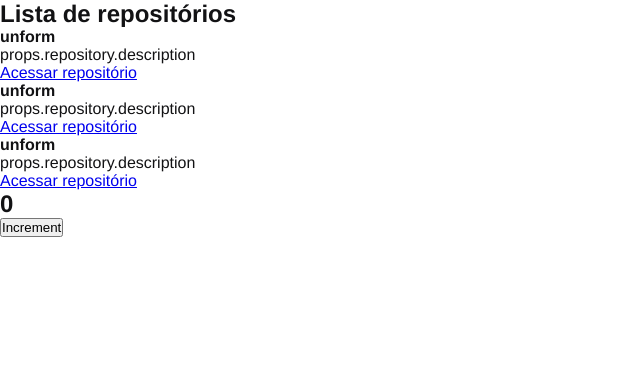
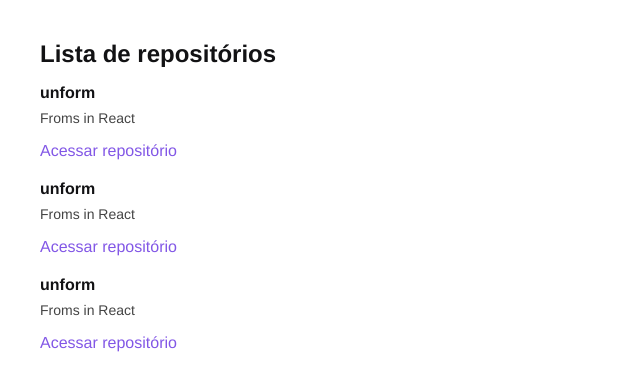
Before and after one commit to Diego4g/Ignite, a React app: page / in a window 1280 px wide. Shown: the top 390 px of the page, without its empty margins (0-640 px from the left). Built offline with nearby package versions, Linux system fonts and the light colour scheme.

Commit message:
added styles

```diff
--- a/package.json
+++ b/package.json
@@ -16,11 +16,13 @@
     "@babel/core": "^7.17.0",
     "@babel/preset-env": "^7.16.11",
     "@babel/preset-react": "^7.16.7",
+    "@pmmmwh/react-refresh-webpack-plugin": "^0.5.4",
     "babel-loader": "^8.2.3",
     "cross-env": "^7.0.3",
     "css-loader": "^6.6.0",
     "html-webpack-plugin": "^5.5.0",
     "node-sass": "^7.0.1",
+    "react-refresh": "^0.11.0",
     "sass-loader": "^12.4.0",
     "style-loader": "^3.3.1",
     "webpack": "^5.68.0",
--- a/src/App.jsx
+++ b/src/App.jsx
@@ -1,13 +1,8 @@
-import { Counter } from './components/Counter'
 import { RepositoryList } from './components/RepositoryList'
 import './styles/global.scss'
 
 export function App(){
-    return(
-        <>
-            <RepositoryList />
-            <Counter/>
-        </>
-
-    )
+  return(
+    <RepositoryList />
+  )
 }
--- a/src/components/Counter.jsx
+++ /dev/null
@@ -1,18 +0,0 @@
-import { useState } from 'react'
-
-export function Counter(){
-    const [counter, setCounter] = useState(0);
-
-    function increment(){
-        setCounter(counter+1);
-    }
-
-    return(
-        <div>
-            <h2>{counter}</h2>
-            <button type="button" onClick={increment}>
-                Increment
-            </button>
-        </div>
-    )
-}
--- a/src/components/RepositoryItem.jsx
+++ b/src/components/RepositoryItem.jsx
@@ -1,15 +1,12 @@
-
-
-
 export function RepositoryItem(props){
   return(
     <li>
       <strong>{props.repository.name ?? 'Default'}</strong>
-                <p>props.repository.description</p>
-
+        <p>{props.repository.description}</p>
          <a href={props.repository.link}>
             Acessar repositório
           </a>
    </li>
+
   )
 }
--- a/src/components/RepositoryList.jsx
+++ b/src/components/RepositoryList.jsx
@@ -1,5 +1,6 @@
 import { RepositoryItem } from "./RepositoryItem";
 
+import '../styles/repositories.scss'
 const repository = {
   name: 'unform',
   description: 'Froms in React',
@@ -10,12 +11,10 @@
   return (
     <section className="repository-list">
       <h1>Lista de repositórios</h1>
-
         <ul>
           <RepositoryItem repository={repository}/>
           <RepositoryItem repository={repository}/>
           <RepositoryItem repository={repository}/>
-
         </ul>
     </section>
   )
--- /dev/null
+++ b/src/styles/repositories.scss
@@ -0,0 +1,32 @@
+section.repository-list {
+  margin: 40px;
+
+  h1 {
+      margin-bottom: 16px;
+  }
+
+  ul {
+    list-style: none; // tira os pontinhos da lista
+  }
+
+  // hackzim, & = proprio elemento (so funciona no scss)
+  // & + li: pegue o elemento depois do & e adicione a margin-top: 20px;
+  li {
+    & + li {
+      margin-top: 20px;
+    }
+
+    p {
+      font-size: 14px;
+      color: #444;
+      margin-top: 8px;
+    }
+
+    a {
+      display: inline-block; // permite colocar margens, aumentar altura e tals
+      margin-top: 16px;
+      text-decoration: none; // tira a barra de link
+      color: #8257e6
+    }
+  }
+}
--- a/webpack.config.js
+++ b/webpack.config.js
@@ -1,5 +1,6 @@
 const path = require('path')
 const HtmlWebpackPlugin = require('html-webpack-plugin')
+const ReactRefreshWebpackPlugin = require('@pmmmwh/react-refresh-webpack-plugin')
 
 const isDevelopment = process.env.NODE_ENV !== 'production';
 
@@ -20,16 +21,24 @@
         },
     },
     plugins: [
+        isDevelopment && new ReactRefreshWebpackPlugin(),
         new HtmlWebpackPlugin({
             template: path.resolve(__dirname,'public','index.html')
         })
-    ],
+    ].filter(Boolean),
     module: {
         rules: [
             {
                 test: /\.jsx$/,
                 exclude: /node_modules/,
-                use: 'babel-loader',
+                use: {
+                    loader: 'babel-loader',
+                    options: {
+                        plugins: [
+                            isDevelopment && require.resolve('react-refresh/babel')
+                        ].filter(Boolean)
+                    }
+                },
             },
             {
                 test: /\.scss$/,
```
Also changed, not shown: public/index.html (+5 -4 lines), src/styles/global.scss (+5 -5 lines), 2 other files (tests, documents, lock files or other folders). Lines whose indentation alone changed are shown as unchanged.
